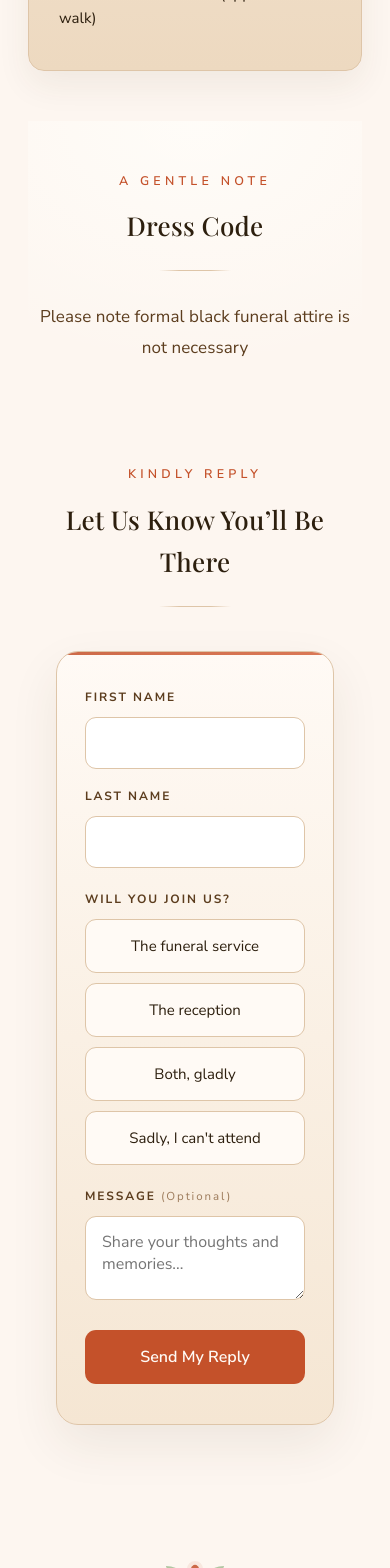
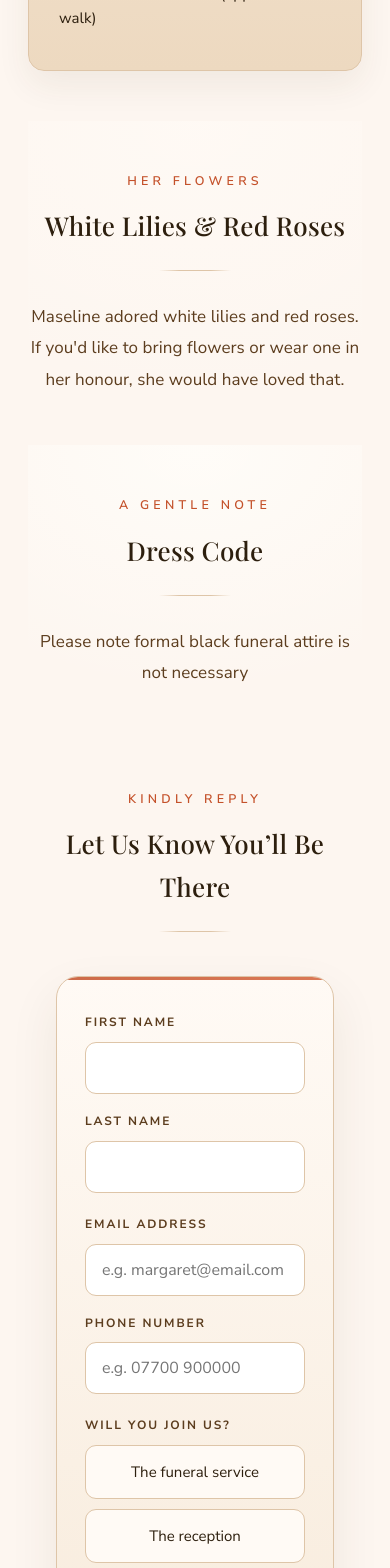
Before and after one commit to CaffeinatedCoder91/grandma, a Next.js app: page / in a window 390 px wide. Shown: the part 2940-4508 px from the top of the page. Built offline with nearby package versions, Linux system fonts and the light colour scheme.

Commit message:
Add: email/phone fields, FlowersSection, and rose confirmation icon

```diff
--- a/src/app/page.tsx
+++ b/src/app/page.tsx
@@ -1,4 +1,5 @@
 import { DressCodeSection } from "@/components/DressCodeSection";
+import { FlowersSection } from "@/components/FlowersSection";
 import { FooterRemembrance } from "@/components/FooterRemembrance";
 import { HeroSection } from "@/components/HeroSection";
 import { RsvpForm } from "@/components/RsvpForm";
@@ -12,6 +13,7 @@ export default function Home() {
       <HeroSection person={memorial.person} />
       <ServiceSection service={memorial.service} reception={memorial.reception} />
       <ServiceLocationSection serviceLocation={memorial.serviceLocation} />
+      <FlowersSection eyebrow={memorial.flowers.eyebrow} title={memorial.flowers.title} body={memorial.flowers.body} />
       <DressCodeSection copy={memorial.dressCode} />
       <RsvpForm />
       <FooterRemembrance person={memorial.person} footer={memorial.footer} />
--- /dev/null
+++ b/src/components/FlowersSection/FlowersSection.styles.ts
@@ -0,0 +1,23 @@
+"use client";
+
+import styled from "styled-components";
+import { Section } from "@/components/SectionHeading";
+
+export const Note = styled(Section)`
+  background: radial-gradient(
+    140% 120% at 50% 0%,
+    color-mix(in srgb, ${({ theme }) => theme.colors.surface} 90%, transparent),
+    color-mix(in srgb, ${({ theme }) => theme.colors.creamDeep} 0%, transparent) 70%
+  );
+  text-align: center;
+`;
+
+export const Copy = styled.p`
+  color: ${({ theme }) => theme.colors.inkSoft};
+  font-size: 17px;
+  line-height: 1.85;
+  margin: 30px auto 0;
+  max-width: 480px;
+  text-align: center;
+  text-wrap: pretty;
+`;
--- /dev/null
+++ b/src/components/FlowersSection/FlowersSection.tsx
@@ -0,0 +1,21 @@
+"use client";
+
+import { Eyebrow, HairlineRule, SectionTitle } from "@/components/SectionHeading";
+import { Note, Copy } from "./FlowersSection.styles";
+
+interface FlowersSectionProps {
+  eyebrow: string;
+  title: string;
+  body: string;
+}
+
+export function FlowersSection({ eyebrow, title, body }: FlowersSectionProps) {
+  return (
+    <Note>
+      <Eyebrow>{eyebrow}</Eyebrow>
+      <SectionTitle>{title}</SectionTitle>
+      <HairlineRule />
+      <Copy>{body}</Copy>
+    </Note>
+  );
+}
--- /dev/null
+++ b/src/components/FlowersSection/index.ts
@@ -0,0 +1 @@
+export { FlowersSection } from "./FlowersSection";
--- a/src/components/RsvpForm/RsvpForm.styles.ts
+++ b/src/components/RsvpForm/RsvpForm.styles.ts
@@ -56,6 +56,16 @@ export const FormGrid = styled.form`
 `;
 
 export const NameRow = styled.div`
+  display: grid;
+  gap: 18px;
+  grid-template-columns: 1fr 1fr;
+
+  @media (max-width: ${({ theme }) => theme.layout.mobileBreakpoint}) {
+    grid-template-columns: 1fr;
+  }
+`;
+
+export const ContactRow = styled.div`
   display: grid;
   gap: 18px;
   grid-template-columns: 1fr 1fr;
--- a/src/components/RsvpForm/RsvpForm.tsx
+++ b/src/components/RsvpForm/RsvpForm.tsx
@@ -8,6 +8,7 @@ import { AttendanceToggle } from "./AttendanceToggle";
 import { Stepper } from "./Stepper";
 import { ThankYou } from "./ThankYou";
 import {
+  ContactRow,
   Field,
   FieldError,
   FormGrid,
@@ -30,6 +31,8 @@ interface FormErrors {
 export function RsvpForm() {
   const [firstName, setFirstName] = useState("");
   const [lastName, setLastName] = useState("");
+  const [email, setEmail] = useState("");
+  const [phone, setPhone] = useState("");
   const [attend, setAttend] = useState<AttendValue | null>(null);
   const [count, setCount] = useState(1);
   const [message, setMessage] = useState("");
@@ -98,6 +101,8 @@ export function RsvpForm() {
     const rsvpData: RsvpData = {
       firstName,
       lastName,
+      email,
+      phone,
       attend: attend!,
       count,
       message,
@@ -166,6 +171,31 @@ export function RsvpForm() {
             </Field>
           </NameRow>
 
+          <ContactRow>
+            <Field>
+              <Label htmlFor="email">Email Address</Label>
+              <Input
+                id="email"
+                type="email"
+                placeholder="e.g. margaret@email.com"
+                autoComplete="email"
+                value={email}
+                onChange={(e) => setEmail(e.target.value)}
+              />
+            </Field>
+            <Field>
+              <Label htmlFor="phone">Phone Number</Label>
+              <Input
+                id="phone"
+                type="tel"
+                placeholder="e.g. 07700 900000"
+                autoComplete="tel"
+                value={phone}
+                onChange={(e) => setPhone(e.target.value)}
+              />
+            </Field>
+          </ContactRow>
+
           <Field>
             <Label>Will You Join Us?</Label>
             <AttendanceToggle
--- a/src/components/RsvpForm/ThankYou.styles.ts
+++ b/src/components/RsvpForm/ThankYou.styles.ts
@@ -34,12 +34,12 @@ export const CheckmarkIcon = styled.div`
 
   &::after {
     align-items: center;
-    background: ${({ theme }) => theme.colors.roseMist};
+    background: ${({ theme }) => theme.colors.roseBright};
     border: 3px solid ${({ theme }) => theme.colors.rose};
     border-radius: 50%;
     box-shadow: inset 0 0 0 3px ${({ theme }) => theme.colors.rose};
     color: ${({ theme }) => theme.colors.rose};
-    content: "✓";
+    content: "🌹";
     display: flex;
     font-size: 36px;
     font-weight: 600;
--- a/src/content/memorial.ts
+++ b/src/content/memorial.ts
@@ -35,6 +35,11 @@ export const memorial = {
     title: "Remembrance",
     description: "Following the service, you are invited to join us for refreshments at a local venue (details will be shared here once confirmed).",
   },
+  flowers: {
+    eyebrow: "Her Flowers",
+    title: "White Lilies & Red Roses",
+    body: "Maseline adored white lilies and red roses. If you'd like to bring flowers or wear one in her honour, she would have loved that.",
+  },
   dressCode:
     "Please note formal black funeral attire is not necessary",
   rsvp: {
--- a/src/lib/submitRsvp.ts
+++ b/src/lib/submitRsvp.ts
@@ -16,6 +16,8 @@ export async function submitRsvp(data: RsvpData): Promise<void> {
     body: JSON.stringify({
       firstName: data.firstName,
       lastName: data.lastName,
+      email: data.email,
+      phone: data.phone,
       attendance: data.attend,
       guests: data.count,
       message: data.message,
--- a/src/types/rsvp.ts
+++ b/src/types/rsvp.ts
@@ -3,6 +3,8 @@ export type AttendValue = "funeral" | "reception" | "both" | "none";
 export interface RsvpData {
   firstName: string;
   lastName: string;
+  email: string;
+  phone: string;
   attend: AttendValue | null;
   count: number;
   message: string;
```
